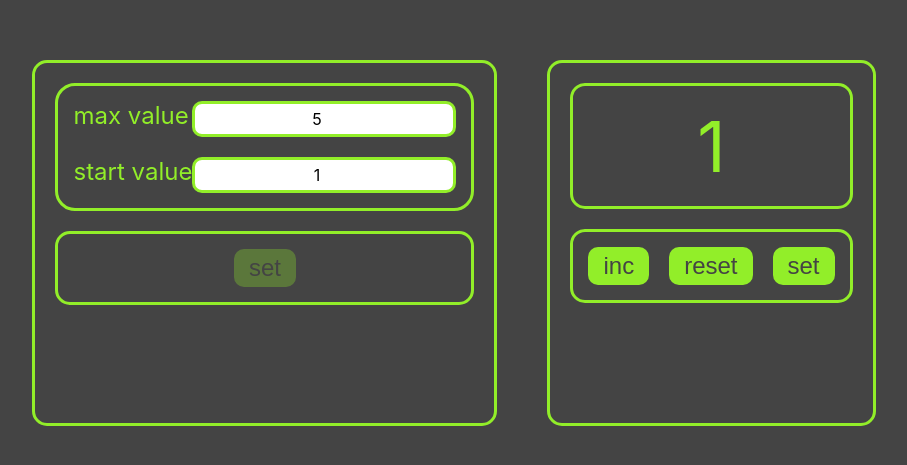
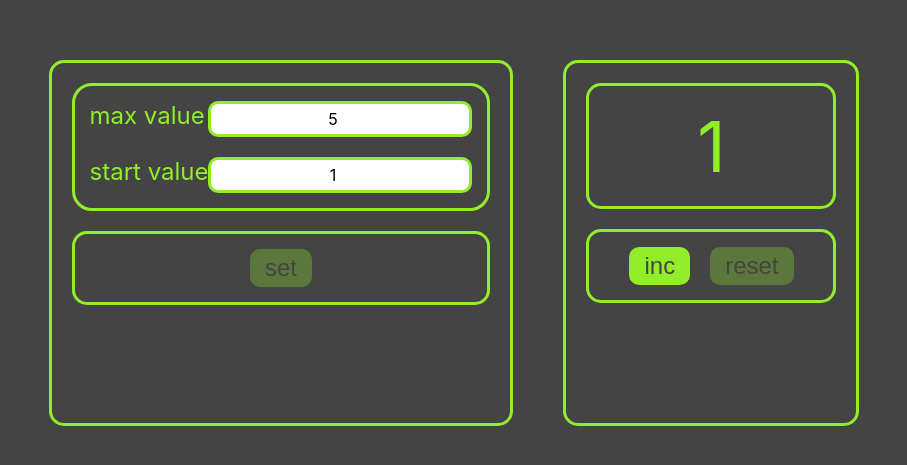
Before and after one commit to ttony88/counter, a React (Create React App) app: page / in a window 1280 px wide. Shown: the part 157-622 px from the top of the page, without its empty margins (186-1093 px from the left). Built offline with nearby package versions, Linux system fonts and the light colour scheme; the HTML template or start-up script is replaced by a standard one.

Commit message:
update Counter

```diff
--- a/src/counter/Counter.tsx
+++ b/src/counter/Counter.tsx
@@ -8,14 +8,15 @@ type CounterPropsType = {
     setCount: Dispatch<any>
     increment: () => void
     decriment: () => void
-    disabledIncrement: boolean
-    disabledDecrement: boolean
+    disabledButtonIncrement: boolean
+    disabledButtonDecrement: boolean
+    isMaxCount: boolean
 }
 
 export const Counter:FC<CounterPropsType> = (props) => {
 
     const styleDisplay = {
-        color: props.disabledIncrement ? 'red' : 'rgb(146, 238, 41)',
+        color: props.messageCount === 'incorect value' || props.isMaxCount  ? 'red' : 'rgb(146, 238, 41)',
         fontSize: props.messageCount ? 16 : 70,
     }
 
@@ -27,9 +28,9 @@ export const Counter:FC<CounterPropsType> = (props) => {
                 {valueCount}
             </div>
             <div className={style.buttons}>
-                <Button title='inc' onClickHandler={props.increment} disabled={props.disabledIncrement}/>
-                <Button title='reset' onClickHandler={props.decriment} disabled={props.disabledDecrement}/>
-                <Button title='set' onClickHandler={props.decriment} />
+                <Button title='inc' onClickHandler={props.increment} disabled={props.disabledButtonIncrement}/>
+                <Button title='reset' onClickHandler={props.decriment} disabled={props.disabledButtonDecrement}/>
+                {/* <Button title='set' onClickHandler={props.decriment} /> */}
             </div>
         </div>
     )
```
